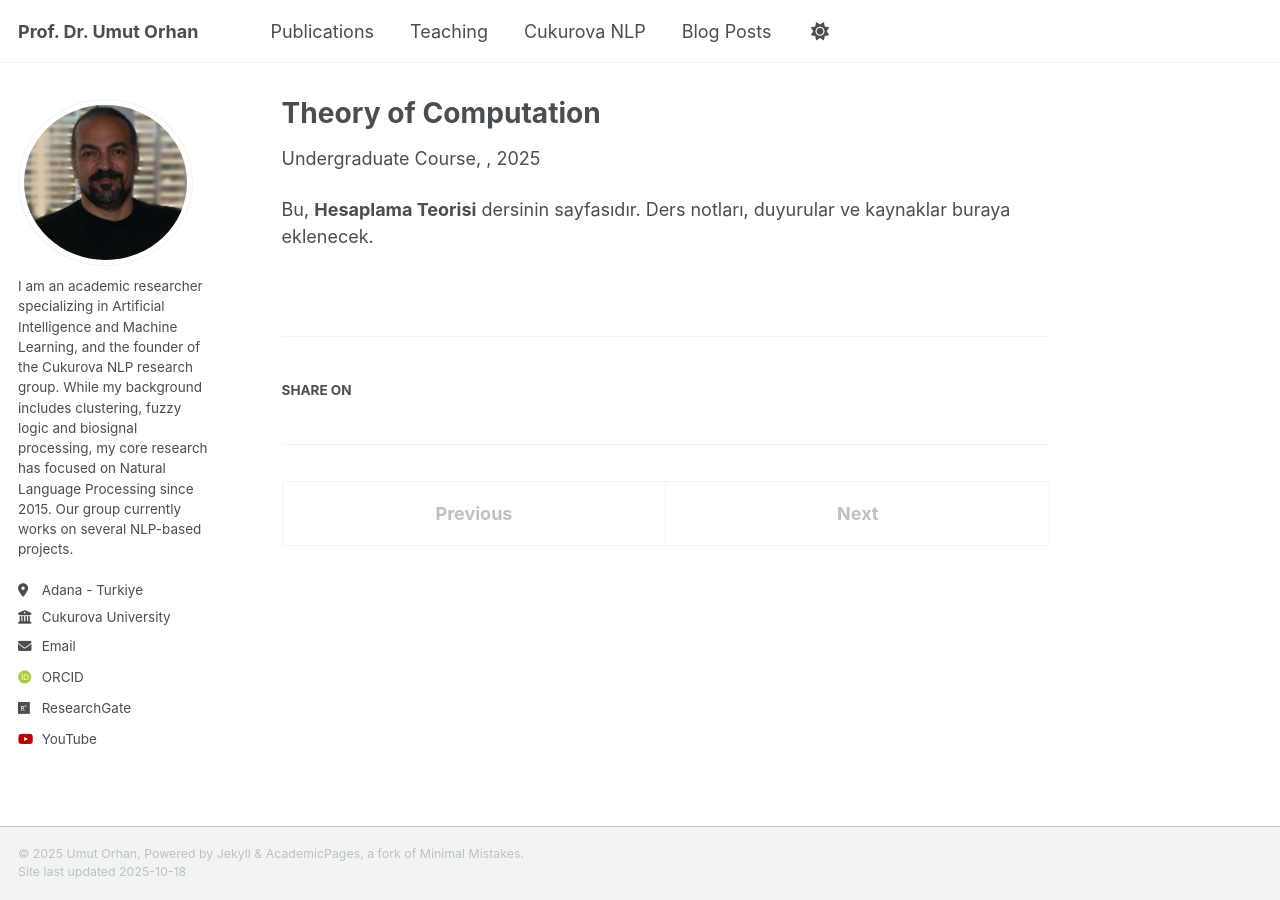
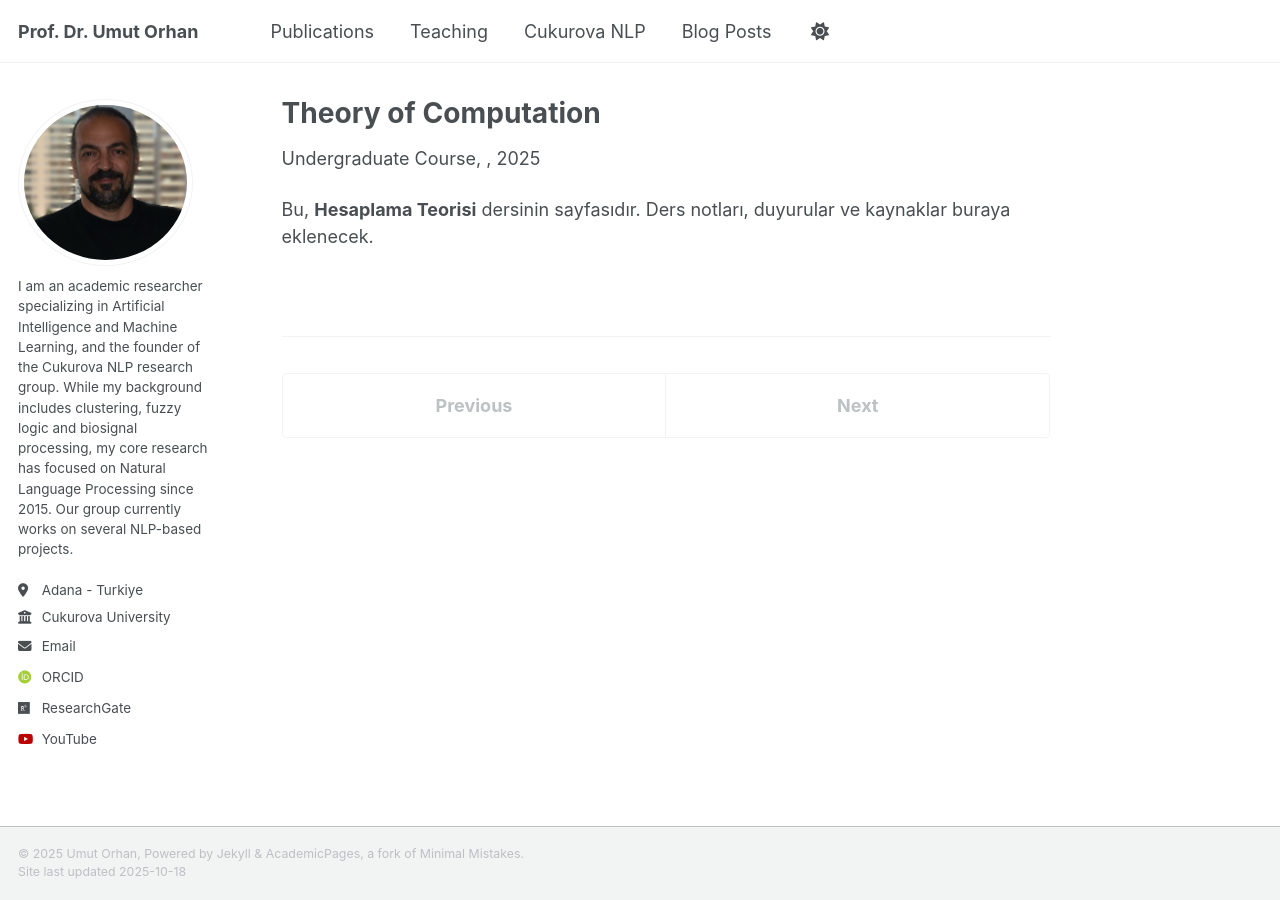
Before and after one commit to uorhan/uorhan.github.io, a Jekyll site: the page built from _teaching/theory-of-computation.md, in a window 1280 px wide. Built offline with Jekyll 4.4.1, drawn with Linux system fonts in a browser that asks for light colours; some web fonts are replaced.

Commit message:
Update social-share.html

```diff
--- a/_includes/social-share.html
+++ b/_includes/social-share.html
@@ -1,7 +1 @@
 {% include base_path %}
-
-<section class="page__share">
-  {% if site.data.ui-text[site.locale].share_on_label %}
-    <h4 class="page__share-title">{{ site.data.ui-text[site.locale].share_on_label | default: "Share on" }}</h4>
-  {% endif %}
-</section>
```
